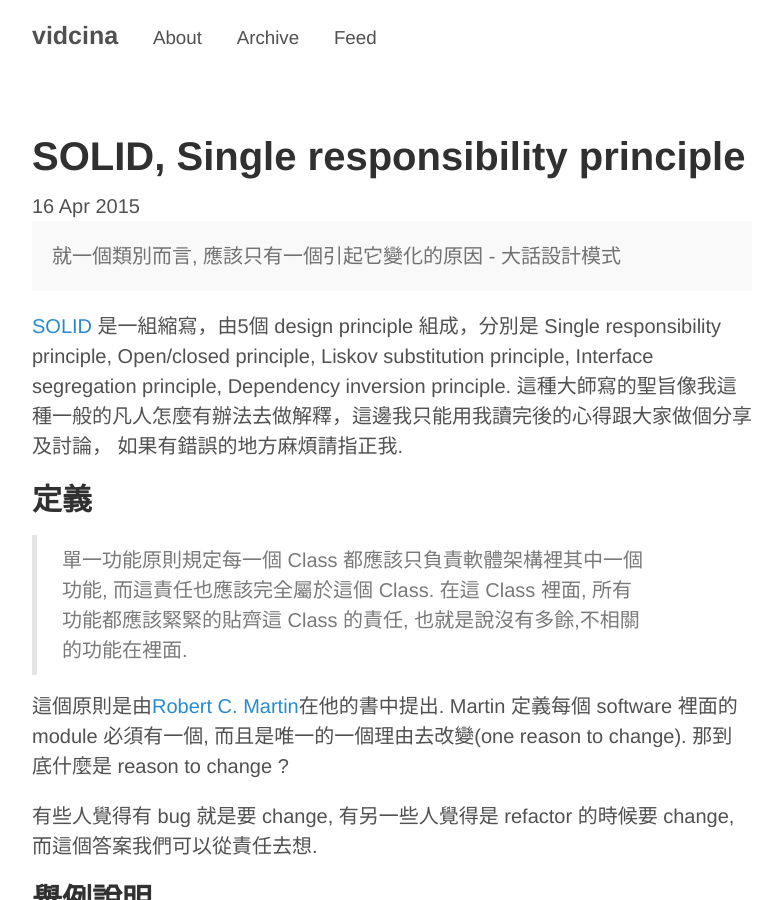
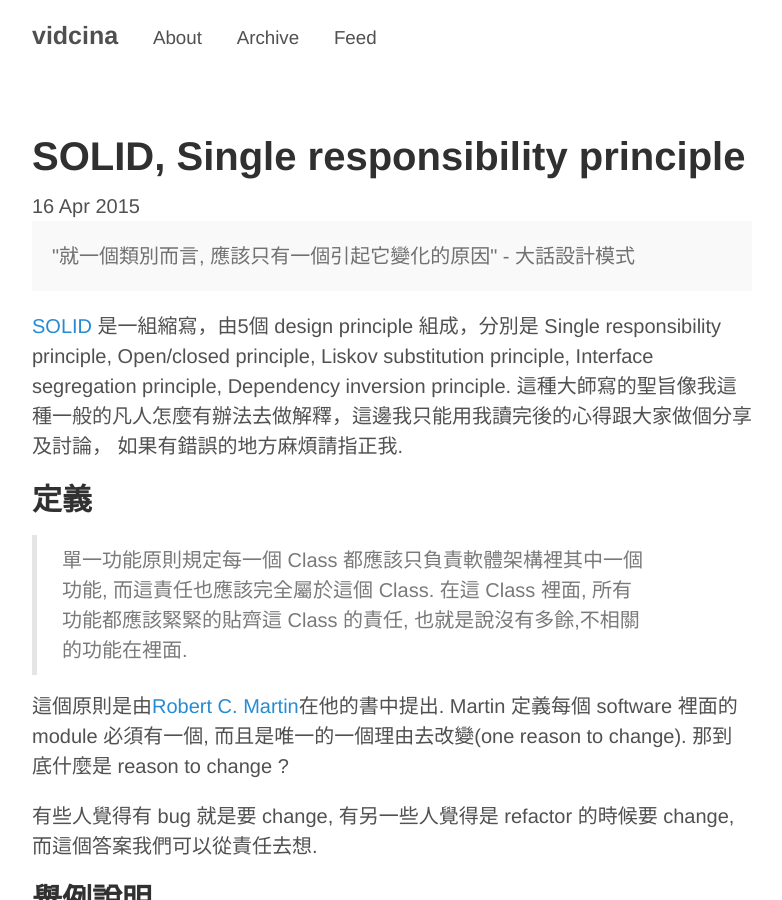
Before and after one commit to vidcina/vidcina.github.io, a Jekyll site: the page built from _posts/2015-04-16-single-responsibility-principle.md, in a window 1280 px wide and 900 px high. Shown: the whole window, without its empty margins (248-1030 px from the left). Built offline with Jekyll 4.4.1, drawn with Linux system fonts in a browser that asks for light colours; comment, search, counter and statistics services are not loaded.

Commit message:
fix page

```diff
--- a/_posts/2015-04-16-single-responsibility-principle.md
+++ b/_posts/2015-04-16-single-responsibility-principle.md
@@ -4,7 +4,7 @@ title: SOLID, Single responsibility principle
 ---
 
 <div class="message">
-  就一個類別而言, 應該只有一個引起它變化的原因 - 大話設計模式
+  "就一個類別而言, 應該只有一個引起它變化的原因" - 大話設計模式
 </div>
 
 [SOLID](http://en.wikipedia.org/wiki/SOLID_%28object-oriented_design%29)
```
